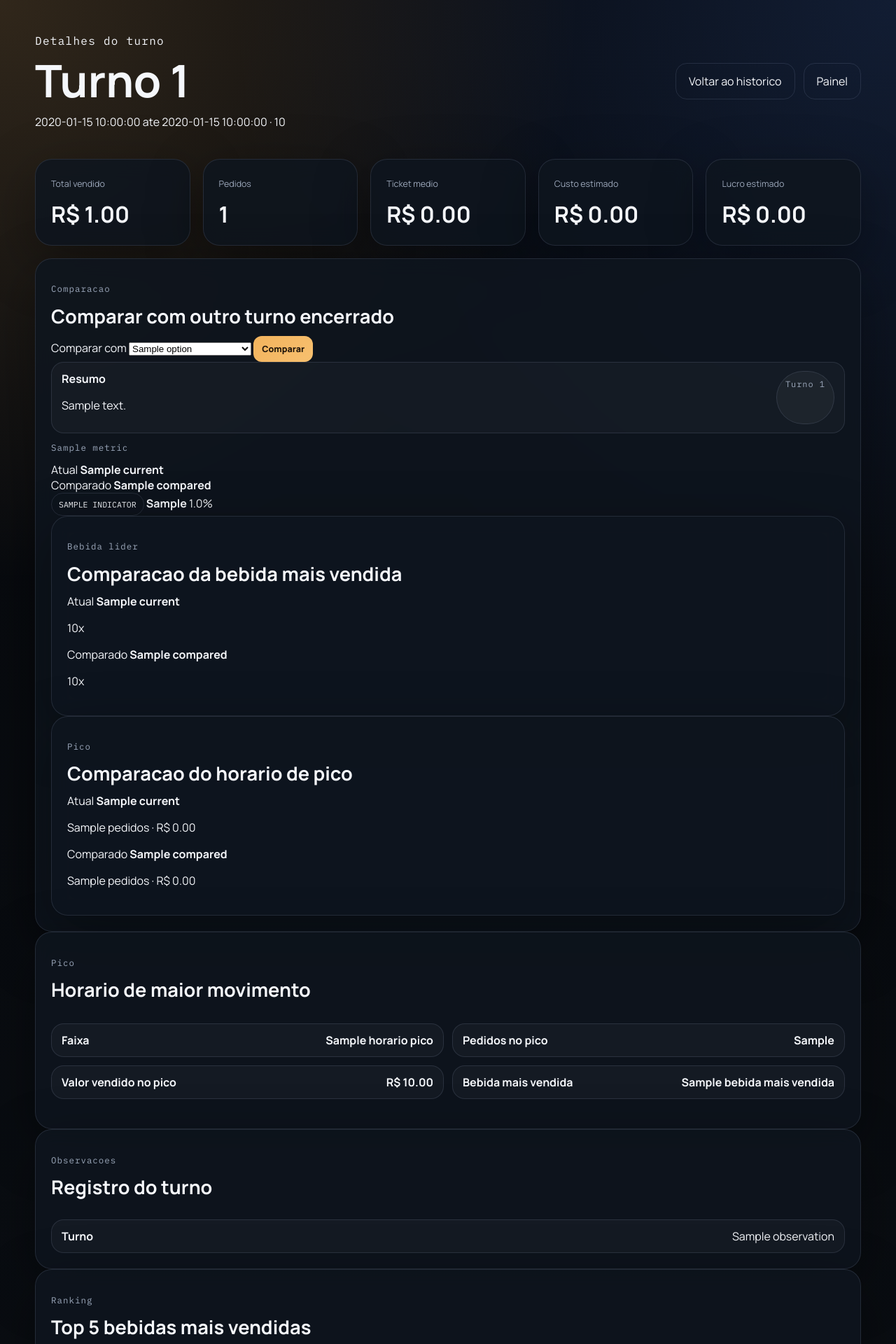
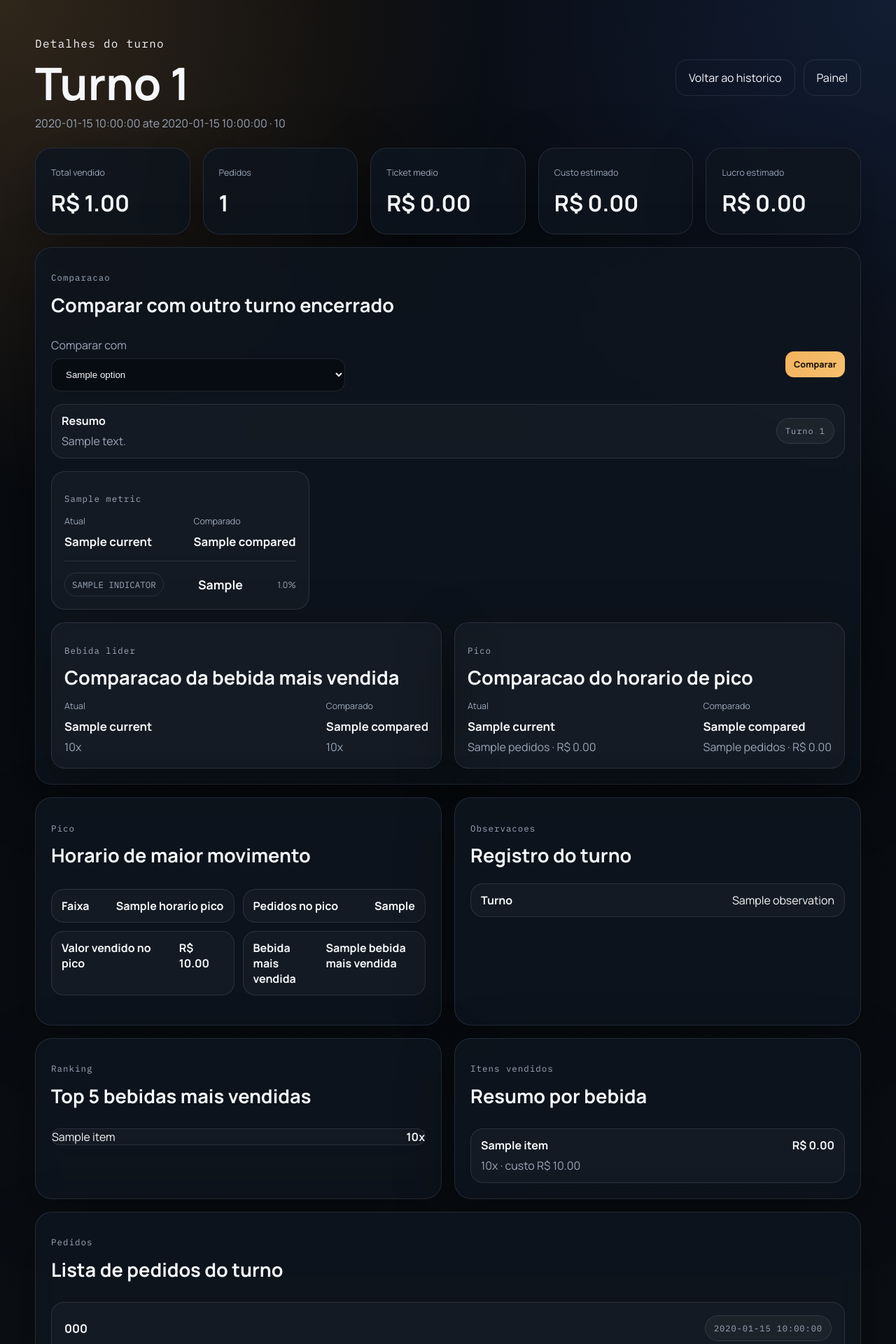
Before and after one commit to javaaaaa-271/BARZOS, a Flask app: template BarOS/templates/shift_detail.html in a window 1280 px wide. Shown: the top 1920 px of the page at 70% size. Run offline with Flask 3, Linux system fonts and the light colour scheme; the template is opened without the code that fills it: most values are stand-ins (such as "Sample title", 1, 10 or a date in 2020).

Commit message:
Add files via upload

```diff
--- a/BarOS/static/styles.css
+++ b/BarOS/static/styles.css
@@ -418,6 +472,11 @@ input {
 
 .text-link {
   color: var(--accent-strong);
+}
+
+.dashboard-user-meta {
+  margin: 6px 0 0;
+  color: var(--muted);
 }
 
 .stats-grid,
@@ -600,11 +679,219 @@ input {
   color: #88b8ff;
 }
 
+.shift-history-list,
+.shift-stats {
+  display: grid;
+  gap: 14px;
+}
+
+.shift-card {
+  padding: 18px;
+  border-radius: 20px;
+  border: 1px solid var(--line);
+  background: rgba(255, 255, 255, 0.03);
+}
+
+.shift-card-top,
+.shift-actions {
+  display: flex;
+  justify-content: space-between;
+  align-items: center;
+  gap: 12px;
+}
+
+.shift-card-top p {
+  margin: 6px 0 0;
+  color: var(--muted);
+}
+
+.shift-observations-inline {
+  margin-top: 14px;
+  padding-top: 14px;
+  border-top: 1px solid var(--line);
+}
+
+.shift-observations-inline p,
+.item-meta-line {
+  margin: 6px 0 0;
+  color: var(--muted);
+  line-height: 1.5;
+}
+
+.shift-actions {
+  margin-top: 14px;
+}
+
+.hidden-link {
+  display: none;
+}
+
+.history-shell {
+  padding-top: 36px;
+  padding-bottom: 48px;
+}
+
+.comparison-shell {
+  margin-top: 18px;
+}
+
+.comparison-toolbar,
+.comparison-values,
+.comparison-delta {
+  display: flex;
+  gap: 14px;
+  align-items: center;
+  justify-content: space-between;
+}
+
+.comparison-toolbar {
+  margin-top: 18px;
+  flex-wrap: wrap;
+}
+
+.comparison-select-group {
+  display: grid;
+  gap: 8px;
+  min-width: min(420px, 100%);
+  color: var(--muted);
+}
+
+.comparison-select-group select {
+  border-radius: 14px;
+  border: 1px solid var(--line);
+  background: rgba(6, 10, 16, 0.72);
+  color: var(--text);
+  padding: 14px 16px;
+}
+
+.comparison-summary {
+  margin-top: 18px;
+}
+
+.comparison-summary-card {
+  align-items: center;
+}
+
+.comparison-grid {
+  display: grid;
+  grid-template-columns: repeat(3, minmax(0, 1fr));
+  gap: 14px;
+  margin-top: 18px;
+}
+
+.comparison-card,
+.comparison-panel {
+  border-radius: 20px;
+  border: 1px solid var(--line);
+  background: rgba(255, 255, 255, 0.03);
+  padding: 18px;
+}
+
+.comparison-card > .mini-label {
+  display: block;
+  margin-bottom: 12px;
+}
+
+.comparison-values span,
+.comparison-delta span {
+  color: var(--muted);
+  font-size: 0.78rem;
+}
+
+.comparison-values strong {
+  display: block;
+  margin-top: 8px;
+  font-size: 1.05rem;
+}
+
+.comparison-delta {
+  margin-top: 16px;
+  padding-top: 16px;
+  border-top: 1px solid var(--line);
+  flex-wrap: wrap;
+}
+
+.comparison-delta strong {
+  font-size: 1.1rem;
+}
+
+.tone-positive {
+  border-color: rgba(106, 215, 160, 0.35);
+}
+
+.tone-negative {
+  border-color: rgba(255, 127, 115, 0.35);
+}
+
+.tone-neutral {
+  border-color: rgba(196, 214, 255, 0.18);
+}
+
+.status-pill.positive {
+  color: var(--success);
+}
+
+.status-pill.negative {
+  color: var(--danger);
+}
+
+.status-pill.neutral {
+  color: #88b8ff;
+}
+
+.history-list-page,
+.detail-summary-grid,
+.detail-content-grid,
+.history-card-grid {
+  display: grid;
+  gap: 18px;
+}
+
+.detail-summary-grid,
+.detail-content-grid,
+.history-card-grid {
+  grid-template-columns: repeat(2, minmax(0, 1fr));
+  margin-top: 18px;
+}
+
+.history-card-panel {
+  border-radius: 18px;
+  border: 1px solid var(--line);
+  background: rgba(255, 255, 255, 0.03);
+  padding: 18px;
+}
+
+.compact-list {
+  gap: 10px;
+  margin-top: 12px;
+}
+
+.detail-stats-grid {
+  margin-top: 24px;
+}
+
+.comparison-detail-grid {
+  margin-top: 18px;
+}
+
+.single-column-grid {
+  grid-template-columns: 1fr;
+}
+
+.shift-stats-wide {
+  grid-template-columns: repeat(3, minmax(0, 1fr));
+}
+
 @media (max-width: 980px) {
   .hero-panel,
   .auth-shell,
   .dashboard-grid,
-  .stats-grid {
+  .stats-grid,
+  .comparison-grid,
+  .detail-summary-grid,
+  .detail-content-grid,
+  .history-card-grid,
+  .shift-stats-wide {
     grid-template-columns: 1fr;
   }
 
```
Also changed, not shown: other parts of BarOS/static/styles.css (+78 -1 lines), BarOS/static/dashboard.js (+173 -20 lines).
